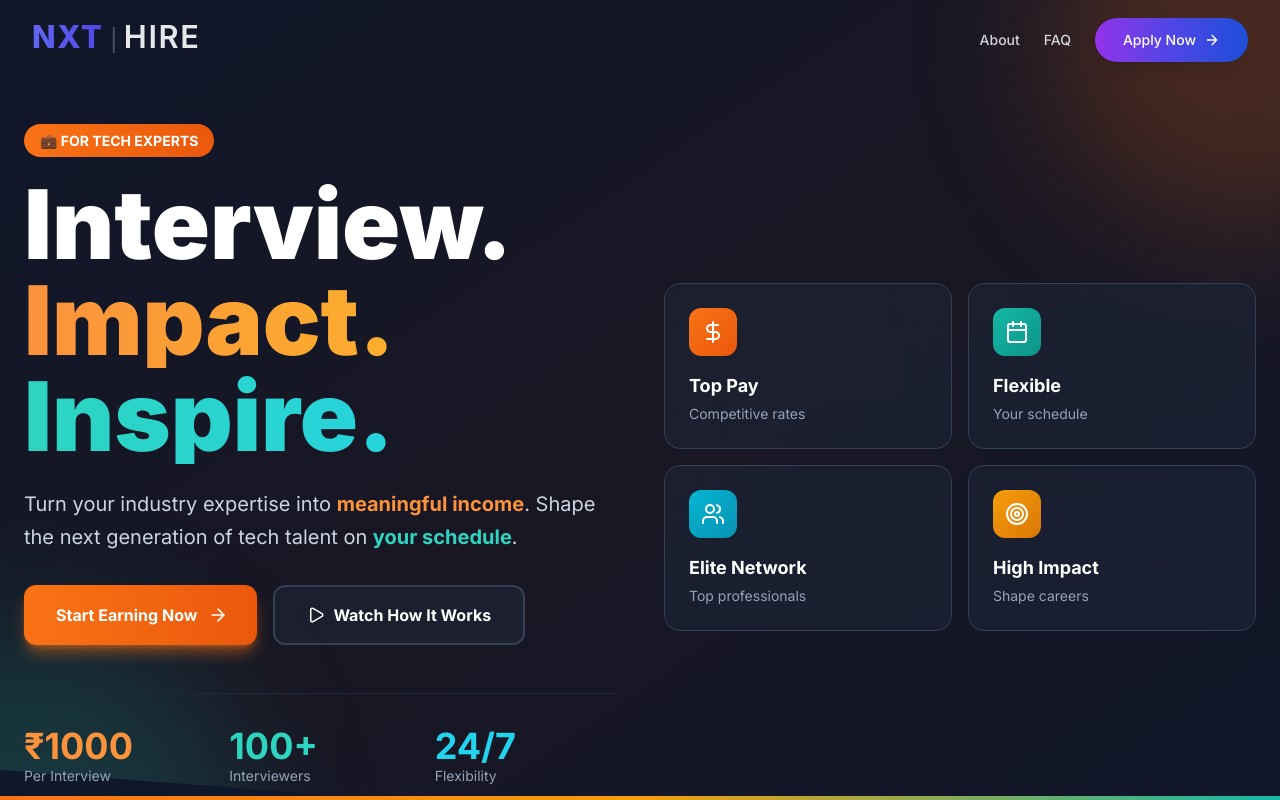
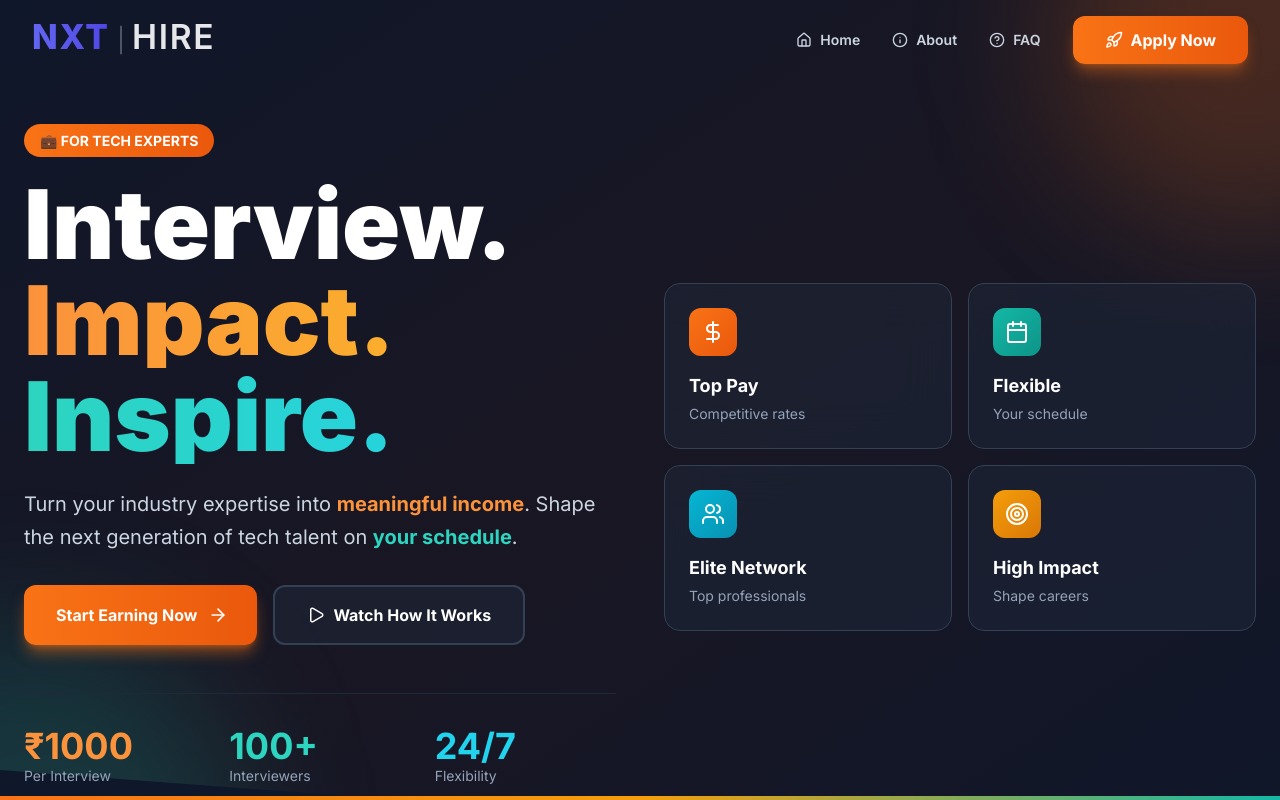
Before and after one commit to niat-web/NxtHire, a React (Vite) app in the folder client/: page / in a window 1280 px wide. Shown: the top 800 px of the page. Built offline with nearby package versions, Linux system fonts and the light colour scheme; no server answers.

Commit message:
Update Navbar.jsx

```diff
--- a/client/src/components/common/Navbar.jsx
+++ b/client/src/components/common/Navbar.jsx
@@ -1,8 +1,9 @@
 // client/src/components/common/Navbar.jsx
-import { useState, useEffect, useRef } from 'react';
+import { useState, useEffect } from 'react';
 import { Link, useNavigate } from 'react-router-dom';
 import { useAuth } from '../../hooks/useAuth';
 import { motion, AnimatePresence } from 'framer-motion';
+import { Menu, X, Rocket, User, Home, HelpCircle, Info } from 'lucide-react';
 import nxtWaveLogo from '/logo.svg';
 
 const Navbar = () => {
@@ -24,43 +25,52 @@ const Navbar = () => {
     return currentUser.role === 'admin' ? '/admin/dashboard' : '/interviewer/dashboard';
   };
 
-  // Updated navbar class to fix the white line issue at the bottom
   const navClass = isScrolled
-    ? "bg-slate-950/90 backdrop-blur-xl shadow-lg shadow-slate-900/30"
+    ? "bg-slate-900/95 backdrop-blur-xl shadow-lg border-b border-orange-500/20"
     : "bg-transparent";
 
   return (
-    <nav className={`fixed top-0 left-0 right-0 z-50 transition-all duration-500 ease-in-out ${navClass}`}>
+    <nav className={`fixed top-0 left-0 right-0 z-50 transition-all duration-300 ${navClass}`}>
       <div className="max-w-7xl mx-auto px-4 sm:px-6 lg:px-8">
         <div className="flex justify-between items-center h-20">
+          {/* Logo */}
           <Link to="/" className="flex-shrink-0 flex items-center group">
-            <div className="relative overflow-hidden">
+            <motion.div
+              whileHover={{ scale: 1.05 }}
+              transition={{ type: "spring", stiffness: 400, damping: 10 }}
+              className="relative"
+            >
+              <img className="h-11 sm:h-12 w-auto" src={nxtWaveLogo} alt="NxtWave" />
               <motion.div
-                whileHover={{ scale: 1.05 }}
-                transition={{ type: "spring", stiffness: 400, damping: 10 }}
-              >
-                <img className="h-10 sm:h-11 w-auto" src={nxtWaveLogo} alt="NxtWave Hire" />
-              </motion.div>
-              <motion.div
-                className="absolute bottom-0 left-0 h-0.5 w-0 bg-gradient-to-r from-purple-500 to-indigo-500"
+                className="absolute -bottom-1 left-0 h-1 bg-gradient-to-r from-orange-500 to-amber-500 rounded-full"
                 initial={{ width: 0 }}
                 whileHover={{ width: "100%" }}
                 transition={{ duration: 0.3 }}
               />
-            </div>
+            </motion.div>
           </Link>
 
-          <div className="hidden md:flex items-center space-x-6">
+          {/* Desktop Navigation */}
+          <div className="hidden md:flex items-center space-x-8">
+            <Link
+              to="/"
+              className="text-slate-300 hover:text-orange-400 transition-colors duration-200 text-sm font-semibold flex items-center gap-2"
+            >
+              <Home size={16} />
+              Home
+            </Link>
             <Link
               to="/about"
-              className="text-gray-300 hover:text-white transition-colors duration-300 text-sm font-medium"
+              className="text-slate-300 hover:text-teal-400 transition-colors duration-200 text-sm font-semibold flex items-center gap-2"
             >
+              <Info size={16} />
               About
             </Link>
             <Link
               to="/faq"
-              className="text-gray-300 hover:text-white transition-colors duration-300 text-sm font-medium"
+              className="text-slate-300 hover:text-cyan-400 transition-colors duration-200 text-sm font-semibold flex items-center gap-2"
             >
+              <HelpCircle size={16} />
               FAQ
             </Link>
 
@@ -68,114 +78,96 @@ const Navbar = () => {
               <motion.div
                 whileHover={{ scale: 1.05 }}
                 whileTap={{ scale: 0.95 }}
-                transition={{ type: "spring", stiffness: 400, damping: 10 }}
               >
                 <Link
                   to={getProfileLink()}
-                  className="flex items-center space-x-2 text-white bg-indigo-600/20 hover:bg-indigo-600/30 border border-indigo-500/30 px-5 py-2.5 rounded-full text-sm font-medium transition-all duration-300"
+                  className="flex items-center gap-2 px-6 py-3 bg-gradient-to-r from-teal-500 to-cyan-500 text-white font-bold rounded-xl hover:from-teal-600 hover:to-cyan-600 transition-all shadow-lg shadow-teal-500/30"
                 >
-                  <span className="w-6 h-6 bg-gradient-to-br from-indigo-500 to-purple-600 rounded-full flex items-center justify-center">
-                    <svg width="14" height="14" viewBox="0 0 24 24" fill="none" xmlns="http://www.w3.org/2000/svg">
-                      <path d="M20 21V19C20 16.7909 18.2091 15 16 15H8C5.79086 15 4 16.7909 4 19V21" stroke="white" strokeWidth="2" strokeLinecap="round" strokeLinejoin="round"/>
-                      <path d="M12 11C14.2091 11 16 9.20914 16 7C16 4.79086 14.2091 3 12 3C9.79086 3 8 4.79086 8 7C8 9.20914 9.79086 11 12 11Z" stroke="white" strokeWidth="2" strokeLinecap="round" strokeLinejoin="round"/>
-                    </svg>
-                  </span>
-                  <span>Dashboard</span>
-                  <svg width="16" height="16" viewBox="0 0 24 24" fill="none" xmlns="http://www.w3.org/2000/svg">
-                    <path d="M5 12H19M19 12L12 5M19 12L12 19" stroke="currentColor" strokeWidth="2" strokeLinecap="round" strokeLinejoin="round"/>
-                  </svg>
+                  <User size={18} />
+                  Dashboard
                 </Link>
               </motion.div>
             ) : (
               <motion.div
                 whileHover={{ scale: 1.05 }}
                 whileTap={{ scale: 0.95 }}
-                transition={{ type: "spring", stiffness: 400, damping: 10 }}
               >
                 <Link
                   to="/applicationform"
-                  className="relative inline-flex items-center justify-center overflow-hidden rounded-full py-3 px-7 text-sm font-medium text-white shadow-lg transition-all duration-300"
+                  className="flex items-center gap-2 px-8 py-3 bg-gradient-to-r from-orange-500 to-orange-600 text-white font-bold rounded-xl hover:from-orange-600 hover:to-orange-700 transition-all shadow-lg shadow-orange-500/40"
                 >
-                  <span className="absolute inset-0 bg-gradient-to-r from-purple-600 via-indigo-600 to-blue-700"></span>
-                  <span className="absolute inset-0 opacity-0 hover:opacity-100 bg-gradient-to-r from-purple-700 via-indigo-700 to-blue-700 transition-opacity duration-300"></span>
-                  <span className="relative flex items-center">
-                    Apply Now
-                    <svg className="ml-2 w-4 h-4" viewBox="0 0 24 24" fill="none" xmlns="http://www.w3.org/2000/svg">
-                      <path d="M5 12H19M19 12L12 5M19 12L12 19" stroke="currentColor" strokeWidth="2" strokeLinecap="round" strokeLinejoin="round"/>
-                    </svg>
-                  </span>
+                  <Rocket size={18} />
+                  Apply Now
                 </Link>
               </motion.div>
             )}
           </div>
 
-          <div className="md:hidden flex items-center">
+          {/* Mobile menu button */}
+          <div className="md:hidden">
             <button
               onClick={() => setIsMenuOpen(!isMenuOpen)}
-              className="p-2 rounded-lg text-gray-300 hover:text-white transition-colors"
+              className="p-2 rounded-lg text-slate-300 hover:text-orange-400 transition-colors"
               aria-label={isMenuOpen ? "Close menu" : "Open menu"}
             >
-              <span className="sr-only">{isMenuOpen ? "Close menu" : "Open menu"}</span>
-              <div className="w-6 h-6 flex flex-col justify-center items-center relative">
-                <span
-                  className={`block w-5 h-0.5 bg-current transform transition duration-300 ease-in-out ${
-                    isMenuOpen ? "rotate-45 translate-y-0.5" : "translate-y-[-4px]"
-                  }`}
-                />
-                <span
-                  className={`block w-5 h-0.5 bg-current transform transition duration-300 ease-in-out ${
-                    isMenuOpen ? "opacity-0" : "opacity-100"
-                  }`}
-                />
-                <span
-                  className={`block w-5 h-0.5 bg-current transform transition duration-300 ease-in-out ${
-                    isMenuOpen ? "-rotate-45 -translate-y-0.5" : "translate-y-[4px]"
-                  }`}
-                />
-              </div>
+              {isMenuOpen ? <X size={28} /> : <Menu size={28} />}
             </button>
           </div>
         </div>
       </div>
 
+      {/* Mobile Menu */}
       <AnimatePresence>
         {isMenuOpen && (
           <motion.div
-            className="md:hidden bg-slate-950/95 backdrop-blur-xl"
+            className="md:hidden bg-slate-900/98 backdrop-blur-xl border-t border-orange-500/20"
             initial={{ height: 0, opacity: 0 }}
             animate={{ height: "auto", opacity: 1 }}
             exit={{ height: 0, opacity: 0 }}
-            transition={{ duration: 0.3, ease: "easeInOut" }}
+            transition={{ duration: 0.3 }}
           >
-            <div className="px-4 py-6 space-y-5">
+            <div className="px-4 py-6 space-y-4">
+              <Link
+                to="/"
+                onClick={() => setIsMenuOpen(false)}
+                className="flex items-center gap-3 py-3 px-4 text-slate-300 hover:text-orange-400 hover:bg-orange-500/10 rounded-lg transition-all"
+              >
+                <Home size={20} />
+                <span className="font-semibold">Home</span>
+              </Link>
               <Link
                 to="/about"
                 onClick={() => setIsMenuOpen(false)}
-                className="block py-2 text-gray-300 hover:text-white transition-colors text-center"
+                className="flex items-center gap-3 py-3 px-4 text-slate-300 hover:text-teal-400 hover:bg-teal-500/10 rounded-lg transition-all"
               >
-                About
+                <Info size={20} />
+                <span className="font-semibold">About</span>
               </Link>
               <Link
                 to="/faq"
                 onClick={() => setIsMenuOpen(false)}
-                className="block py-2 text-gray-300 hover:text-white transition-colors text-center"
+                className="flex items-center gap-3 py-3 px-4 text-slate-300 hover:text-cyan-400 hover:bg-cyan-500/10 rounded-lg transition-all"
               >
-                FAQ
+                <HelpCircle size={20} />
+                <span className="font-semibold">FAQ</span>
               </Link>
+
               {currentUser ? (
                 <Link
                   to={getProfileLink()}
                   onClick={() => setIsMenuOpen(false)}
-                  className="block text-center py-3 px-4 rounded-lg text-white font-medium bg-gradient-to-r from-purple-600 to-indigo-600 hover:from-purple-700 hover:to-indigo-700 transition-all"
+                  className="flex items-center justify-center gap-2 py-4 rounded-xl text-white font-bold bg-gradient-to-r from-teal-500 to-cyan-500 hover:from-teal-600 hover:to-cyan-600 transition-all shadow-lg"
                 >
+                  <User size={20} />
                   Go to Dashboard
                 </Link>
               ) : (
                 <Link
                   to="/applicationform"
                   onClick={() => setIsMenuOpen(false)}
-                  className="block text-center py-3 px-4 rounded-lg text-white font-medium bg-gradient-to-r from-purple-600 to-indigo-600 hover:from-purple-700 hover:to-indigo-700 transition-all"
+                  className="flex items-center justify-center gap-2 py-4 rounded-xl text-white font-bold bg-gradient-to-r from-orange-500 to-orange-600 hover:from-orange-600 hover:to-orange-700 transition-all shadow-lg"
                 >
+                  <Rocket size={20} />
                   Apply Now
                 </Link>
               )}
```
